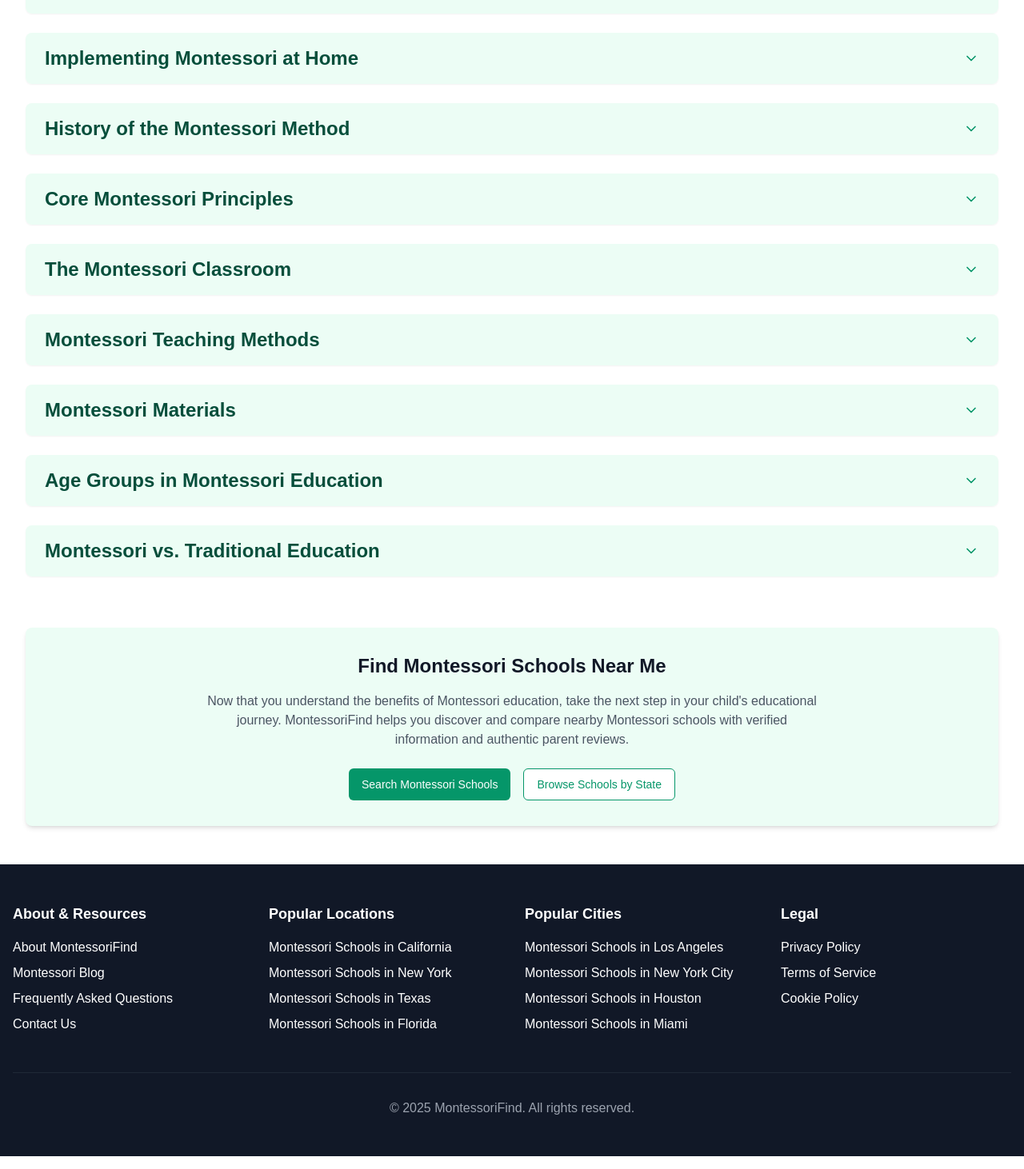
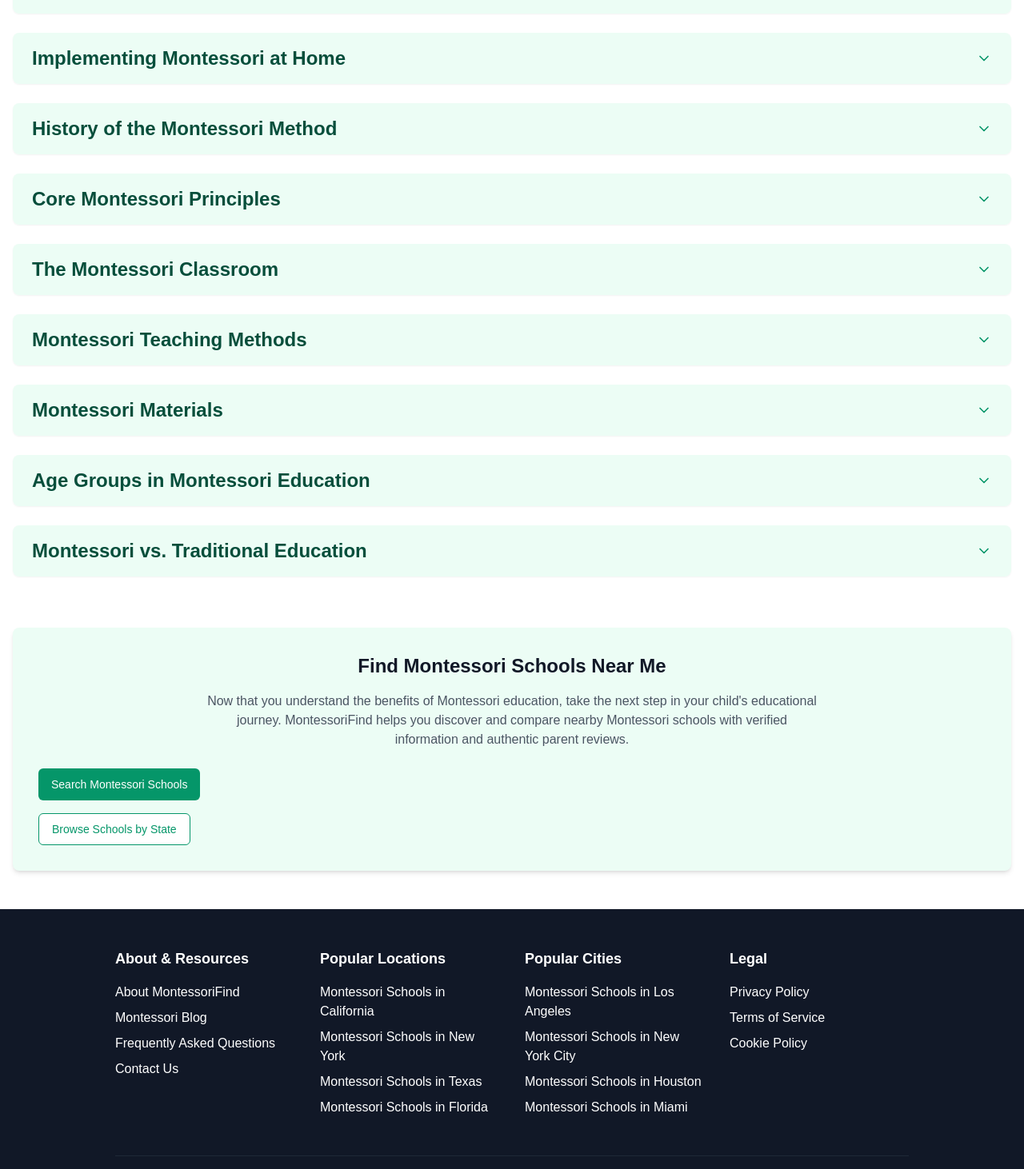
Before and after one commit to jordanurbs/montessori-find-v2, a Next.js app: page /faq in a window 1280 px wide. Shown: the part 1148-2610 px from the top of the page at 80% size. Built offline with nearby package versions, Linux system fonts and the light colour scheme.

Commit message:
fix all css deploy

```diff
--- a/app/layout.tsx
+++ b/app/layout.tsx
@@ -2,6 +2,7 @@ import type React from "react"
 import "./globals.css"
 import Link from "next/link"
 import Image from "next/image"
+import Head from "next/head"
 
 export const metadata = {
   metadataBase: new URL('https://montessorifind.com'),
@@ -30,6 +31,93 @@ export default function RootLayout({
 }) {
   return (
     <html lang="en">
+      <head>
+        <link rel="stylesheet" href="/styles.css" />
+        <style dangerouslySetInnerHTML={{ __html: `
+          body {
+            font-family: Arial, sans-serif;
+            margin: 0;
+            padding: 0;
+          }
+          .container {
+            width: 100%;
+            margin-right: auto;
+            margin-left: auto;
+            padding-left: 1rem;
+            padding-right: 1rem;
+          }
+          @media (min-width: 640px) {
+            .container {
+              max-width: 640px;
+            }
+          }
+          @media (min-width: 768px) {
+            .container {
+              max-width: 768px;
+            }
+          }
+          @media (min-width: 1024px) {
+            .container {
+              max-width: 1024px;
+            }
+          }
+          .flex {
+            display: flex;
+          }
+          .flex-col {
+            flex-direction: column;
+          }
+          .min-h-screen {
+            min-height: 100vh;
+          }
+          .items-center {
+            align-items: center;
+          }
+          .justify-between {
+            justify-content: space-between;
+          }
+          .text-emerald-600 {
+            color: rgb(5, 150, 105);
+          }
+          .border-b {
+            border-bottom-width: 1px;
+            border-bottom-style: solid;
+            border-color: #e5e7eb;
+          }
+          .hidden {
+            display: none;
+          }
+          @media (min-width: 768px) {
+            .md\\:flex {
+              display: flex;
+            }
+          }
+          .bg-gray-900 {
+            background-color: #111827;
+          }
+          .text-white {
+            color: white;
+          }
+          .py-12 {
+            padding-top: 3rem;
+            padding-bottom: 3rem;
+          }
+          .grid {
+            display: grid;
+          }
+          @media (min-width: 768px) {
+            .md\\:grid-cols-4 {
+              grid-template-columns: repeat(4, minmax(0, 1fr));
+            }
+          }
+          .gap-8 {
+            gap: 2rem;
+          }
+          .flex-1 {
+            flex: 1 1 0%;
+          }
+        ` }} />
+      </head>
       <body className="min-h-screen flex flex-col">
         <header className="border-b">
           <div className="container mx-auto px-4 py-4 flex justify-between items-center">
--- a/next.config.js
+++ b/next.config.js
@@ -8,6 +8,15 @@ const nextConfig = {
     ignoreBuildErrors: true, // Disable TypeScript checking during build
   },
   output: 'standalone',
+
+  // Ensure CSS is handled correctly
+  optimizeFonts: true,
+  compiler: {
+    removeConsole: process.env.NODE_ENV === 'production' ? {
+      exclude: ['error', 'warn'],
+    } : false,
+  },
+
   // Add redirects for pages that might exist in Google's index
   async redirects() {
     return [
@@ -65,6 +74,15 @@ const nextConfig = {
       // Add more redirects as needed
     ]
   },
+
+  // Ensure production-focused asset optimization
+  experimental: {
+    optimizeCss: true,
+    optimizePackageImports: ['lucide-react'],
+  },
+
+  // Generate a static export for better CSS handling
+  trailingSlash: true,
 }
 
 module.exports = nextConfig
--- a/package.json
+++ b/package.json
@@ -4,8 +4,8 @@
   "private": true,
   "scripts": {
     "dev": "next dev",
-    "build": "next build",
-    "postbuild": "npx tailwindcss -i ./app/globals.css -o ./.next/static/css/tailwind.css",
+    "build": "next build && npx tailwindcss -o ./public/styles.css --minify",
+    "postbuild": "cp ./public/styles.css ./.next/static/css/tailwind.css && cp ./public/styles.css ./.next/",
     "start": "next start",
     "lint": "next lint",
     "test:seo": "tsx scripts/test-seo.ts",
--- /dev/null
+++ b/public/styles.css
@@ -0,0 +1,243 @@
+/* Basic Tailwind utility styles */
+.container {
+  width: 100%;
+  margin-right: auto;
+  margin-left: auto;
+}
+
+@media (min-width: 640px) {
+  .container {
+    max-width: 640px;
+  }
+}
+
+@media (min-width: 768px) {
+  .container {
+    max-width: 768px;
+  }
+}
+
+@media (min-width: 1024px) {
+  .container {
+    max-width: 1024px;
+  }
+}
+
+@media (min-width: 1280px) {
+  .container {
+    max-width: 1280px;
+  }
+}
+
+.mx-auto {
+  margin-left: auto;
+  margin-right: auto;
+}
+
+.px-4 {
+  padding-left: 1rem;
+  padding-right: 1rem;
+}
+
+.py-4 {
+  padding-top: 1rem;
+  padding-bottom: 1rem;
+}
+
+.py-8 {
+  padding-top: 2rem;
+  padding-bottom: 2rem;
+}
+
+.py-12 {
+  padding-top: 3rem;
+  padding-bottom: 3rem;
+}
+
+.mb-4 {
+  margin-bottom: 1rem;
+}
+
+.mb-6 {
+  margin-bottom: 1.5rem;
+}
+
+.mt-2 {
+  margin-top: 0.5rem;
+}
+
+.mt-4 {
+  margin-top: 1rem;
+}
+
+.mt-12 {
+  margin-top: 3rem;
+}
+
+.pt-8 {
+  padding-top: 2rem;
+}
+
+.mr-2 {
+  margin-right: 0.5rem;
+}
+
+.space-x-2 > * + * {
+  margin-left: 0.5rem;
+}
+
+.space-x-8 > * + * {
+  margin-left: 2rem;
+}
+
+.space-y-2 > * + * {
+  margin-top: 0.5rem;
+}
+
+.space-y-6 > * + * {
+  margin-top: 1.5rem;
+}
+
+.flex {
+  display: flex;
+}
+
+.grid {
+  display: grid;
+}
+
+.flex-1 {
+  flex: 1 1 0%;
+}
+
+.flex-col {
+  flex-direction: column;
+}
+
+.items-center {
+  align-items: center;
+}
+
+.items-start {
+  align-items: flex-start;
+}
+
+.justify-between {
+  justify-content: space-between;
+}
+
+.gap-2 {
+  gap: 0.5rem;
+}
+
+.gap-8 {
+  gap: 2rem;
+}
+
+.border-b {
+  border-bottom-width: 1px;
+}
+
+.border-t {
+  border-top-width: 1px;
+}
+
+.border-gray-800 {
+  border-color: rgb(31, 41, 55);
+}
+
+.bg-gray-900 {
+  background-color: rgb(17, 24, 39);
+}
+
+.text-center {
+  text-align: center;
+}
+
+.text-white {
+  color: rgb(255, 255, 255);
+}
+
+.text-gray-400 {
+  color: rgb(156, 163, 175);
+}
+
+.text-gray-500 {
+  color: rgb(107, 114, 128);
+}
+
+.text-gray-700 {
+  color: rgb(55, 65, 81);
+}
+
+.text-emerald-600 {
+  color: rgb(5, 150, 105);
+}
+
+.hover\:text-emerald-400:hover {
+  color: rgb(52, 211, 153);
+}
+
+.hover\:text-emerald-600:hover {
+  color: rgb(5, 150, 105);
+}
+
+.text-lg {
+  font-size: 1.125rem;
+  line-height: 1.75rem;
+}
+
+.text-xl {
+  font-size: 1.25rem;
+  line-height: 1.75rem;
+}
+
+.text-3xl {
+  font-size: 1.875rem;
+  line-height: 2.25rem;
+}
+
+.font-bold {
+  font-weight: 700;
+}
+
+.font-semibold {
+  font-weight: 600;
+}
+
+.min-h-screen {
+  min-height: 100vh;
+}
+
+@media (min-width: 768px) {
+  .md\:flex {
+    display: flex;
+  }
+
+  .md\:grid-cols-4 {
+    grid-template-columns: repeat(4, minmax(0, 1fr));
+  }
+
+  .md\:hidden {
+    display: none;
+  }
+}
+
+.hidden {
+  display: none;
+}
+
+@media (min-width: 768px) {
+  .md\:flex {
+    display: flex;
+  }
+}
+
+/* Add specific components for shadcn/ui */
+.card {
+  background-color: white;
+  border-radius: 0.5rem;
+  box-shadow: 0 1px 3px 0 rgba(0, 0, 0, 0.1), 0 1px 2px 0 rgba(0, 0, 0, 0.06);
+  padding: 1.5rem;
+  margin-bottom: 1rem;
+}
```
Also changed, not shown: 1 other file (tests, documents, lock files or other folders).
